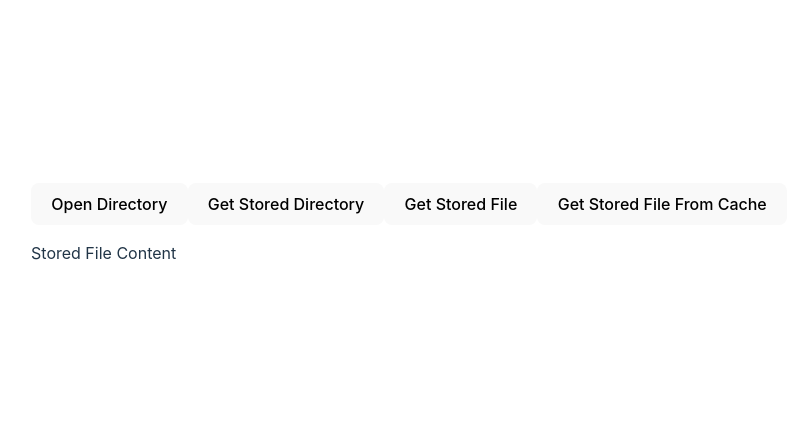
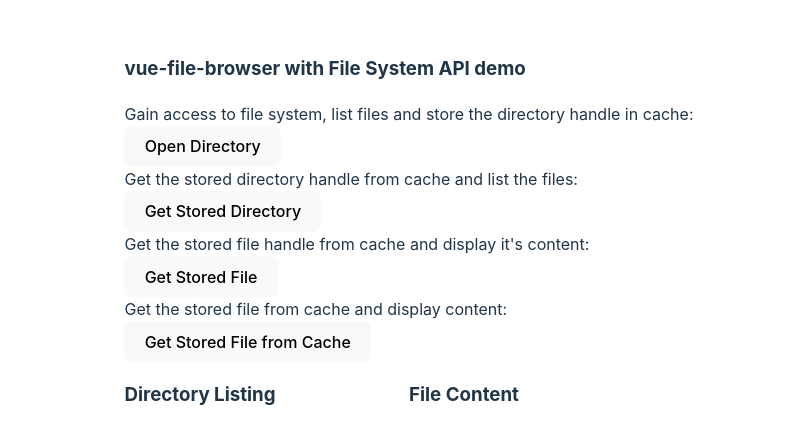
Before and after one commit to yojeek/vue-file-browser, a Vue app: page / in a window 1280 px wide. Shown: the part 168-612 px from the top of the page, without its empty margins (231-1028 px from the left). Built offline with nearby package versions, Linux system fonts and the light colour scheme.

Commit message:
Better demo

```diff
--- a/demo/App.vue
+++ b/demo/App.vue
@@ -1,11 +1,9 @@
 <script setup lang="ts">
-import NativeFileSystemAdapter from "./NativeFileSystemAdapter.vue";
+import AssetBrowser from "./AssetBrowser.vue";
 </script>
 
 <template>
-  <Suspense>
-    <NativeFileSystemAdapter />
-  </Suspense>
+  <AssetBrowser />
 </template>
 
 <style scoped>
--- /dev/null
+++ b/demo/AssetBrowser.vue
@@ -0,0 +1,139 @@
+<script lang="ts">
+import {defineComponent, ref} from 'vue';
+import {FileBrowser} from "../lib";
+import type {FileBrowserDirectory, FileBrowserFile} from "../lib/types";
+import {
+  openDirectory,
+  verifyDirectoryPermission,
+  getFileFromCache,
+  saveFileToCache,
+  listingToDirectoryRecursive,
+  getHandleFromCache,
+  saveHandleToCache
+} from "./file-system-access";
+import type {FileSystemDirectoryHandle} from './file-system-access';
+
+export default defineComponent({
+  name: 'AssetBrowser',
+  components: {
+    FileBrowser
+  },
+  setup() {
+    const rootDirectory = ref<FileBrowserDirectory | null>(null);
+    const fileContent = ref<string | null>(null);
+
+    async function getStoredRoot() {
+      rootDirectory.value = null;
+      const rootDirectoryFromStorage = await getHandleFromCache('rootDirectory') as FileSystemDirectoryHandle;
+
+      if (rootDirectoryFromStorage) {
+        await verifyDirectoryPermission(rootDirectoryFromStorage, true);
+
+        rootDirectory.value = await listingToDirectoryRecursive(rootDirectoryFromStorage);
+      } else {
+        alert('no root directory stored')
+      }
+    }
+
+    async function onOpenDirectory() {
+      rootDirectory.value = null;
+      const dirHandle = await openDirectory()
+
+      await saveHandleToCache('rootDirectory', dirHandle);
+      rootDirectory.value = await listingToDirectoryRecursive(dirHandle);
+
+      console.log(rootDirectory.value)
+    }
+
+    async function getStoredFileFromCache() {
+      const storedFile = await getFileFromCache('file');
+
+      if (storedFile) {
+        fileContent.value = (await storedFile.text()).slice(0, 100);
+      } else {
+        alert('no file stored')
+      }
+    }
+
+    async function selectFile(file: FileBrowserFile) {
+      let fileBlob = await file.handle.getFile();
+      await saveHandleToCache('fileHandle', file.handle);
+      await saveFileToCache('file', fileBlob);
+      fileContent.value = (await fileBlob.text()).slice(0, 100);
+    }
+
+    async function getStoredFile() {
+      const fileHandle = await getHandleFromCache('fileHandle') as FileSystemFileHandle;
+
+      if (fileHandle) {
+        await getStoredRoot();
+        try {
+          const fileBlob = await fileHandle.getFile();
+          fileContent.value = (await fileBlob.text()).slice(0, 100);
+        } catch (e: unknown) {
+          alert(`cant get file ${e} ${JSON.stringify(e)}`)
+        }
+      } else {
+        alert('no file stored')
+      }
+    }
+
+    function changeDirectory(directory: FileBrowserDirectory) {
+      console.log('changeDirectory', directory)
+    }
+
+    getStoredRoot().catch(e => console.warn(e));
+
+    return {
+      rootDirectory,
+      fileContent,
+      onOpenDirectory,
+      getStoredFileFromCache,
+      selectFile,
+      getStoredFile,
+      changeDirectory,
+      getStoredRoot
+    }
+  }
+});
+</script>
+
+<template>
+  <div class="asset-browser">
+    <h3>vue-file-browser with File System API demo</h3>
+    <div>
+      Gain access to file system, list files and store the directory handle in cache: <br>
+      <button @click="onOpenDirectory">Open Directory</button>
+    </div>
+    <div>
+      Get the stored directory handle from cache and list the files: <br>
+      <button @click="getStoredRoot">Get Stored Directory</button>
+    </div>
+    <div>
+      Get the stored file handle from cache and display it's content: <br>
+      <button @click="getStoredFile">Get Stored File</button>
+    </div>
+    <div>
+      Get the stored file from cache and display content: <br>
+      <button @click="getStoredFileFromCache">Get Stored File from Cache</button>
+    </div>
+
+    <div style="display: flex">
+      <div style="flex: 1">
+        <h3>Directory Listing</h3>
+        <FileBrowser v-if="rootDirectory"
+                     @select-file="selectFile"
+                     @change-directory="changeDirectory"
+                     :rootDirectory="rootDirectory"
+        />
+      </div>
+      <div style="flex: 1">
+        <h3>File Content</h3>
+        <pre v-if="fileContent">{{ fileContent }}</pre>
+      </div>
+    </div>
+  </div>
+</template>
+
+<style>
+</style>
--- a/demo/NativeFileSystemAdapter.vue
+++ /dev/null
@@ -1,93 +0,0 @@
-<script setup lang="ts">
-// @ts-ignore
-import {showDirectoryPicker} from 'native-file-system-adapter';
-// @ts-ignore
-import type {FileSystemDirectoryHandle, FileSystemHandle} from 'native-file-system-adapter';
-import {ref} from "vue";
-import FileBrowser from "../lib/FileBrowser.vue";
-import type {FileBrowserDirectory, FileBrowserFile} from "../lib/types";
-import * as idb from 'idb-keyval';
-import {verifyDirectoryPermission, getFileFromCache, saveFileToCache, listingToDirectoryRecursive} from "./helpers.ts";
-
-const rootDirectory = ref<FileBrowserDirectory | null>(null);
-
-async function getStoredRoot() {
-  rootDirectory.value = null;
-  const rootDirectoryFromStorage = await idb.get('rootDirectory') as FileSystemDirectoryHandle;
-
-  if (rootDirectoryFromStorage) {
-    await verifyDirectoryPermission(rootDirectoryFromStorage, true);
-
-    rootDirectory.value = await listingToDirectoryRecursive(rootDirectoryFromStorage);
-  } else {
-    alert('no root directory stored')
-  }
-}
-
-async function onOpenDirectory() {
-  rootDirectory.value = null;
-  const dirHandle = await showDirectoryPicker()
-
-  await idb.set('rootDirectory', dirHandle);
-  rootDirectory.value = await listingToDirectoryRecursive(dirHandle);
-
-  console.log(rootDirectory.value)
-}
-
-async function getStoredFileFromCache() {
-  const storedFile = await getFileFromCache('file');
-
-  if (storedFile) {
-    fileContent.value = (await storedFile.text()).slice(0, 100);
-  } else {
-    alert('no file stored')
-  }
-}
-
-const fileContent = ref<string | null>(null);
-
-async function selectFile(file: FileBrowserFile) {
-  let fileBlob = await file.handle.getFile();
-  await idb.set('fileHandle', file.handle);
-  await saveFileToCache('file', fileBlob);
-  fileContent.value = (await fileBlob.text()).slice(0, 100);
-}
-
-async function getStoredFile() {
-  const fileHandle = await idb.get('fileHandle') as FileSystemFileHandle;
-
-  if (fileHandle) {
-    await getStoredRoot();
-    try {
-      const fileBlob = await fileHandle.getFile();
-      fileContent.value = (await fileBlob.text()).slice(0, 100);
-    } catch (e: unknown) {
-      alert(`cant get file ${e} ${JSON.stringify(e)}`)
-    }
-  } else {
-    alert('no file stored')
-  }
-}
-
-function changeDirectory(directory: FileBrowserDirectory) {
-  console.log('changeDirectory', directory)
-}
-</script>
-
-<template>
-  <button @click="onOpenDirectory">Open Directory</button>
-  <button @click="getStoredRoot">Get Stored Directory</button>
-  <button @click="getStoredFile">Get Stored File</button>
-  <button @click="getStoredFileFromCache">Get Stored File From Cache</button>
-  <FileBrowser v-if="rootDirectory"
-               @select-file="selectFile"
-               @change-directory="changeDirectory"
-               :rootDirectory="rootDirectory"
-  />
-  <p>Stored File Content</p>
-  <pre v-if="fileContent">{{ fileContent }}</pre>
-</template>
-
-<style scoped>
-
-</style>
--- a/demo/helpers.ts
+++ b/demo/file-system-access.ts
@@ -1,8 +1,9 @@
-import {FileSystemDirectoryHandle} from "native-file-system-adapter/types/src/showDirectoryPicker";
+// @ts-ignore
+import {showDirectoryPicker, FileSystemDirectoryHandle, FileSystemHandle} from 'native-file-system-adapter';
 import * as idb from 'idb-keyval';
 import type {FileBrowserDirectory} from "../lib/types";
 
-export async function getFileFromCache(filename: string, collection?: string) : Promise<File | null> {
+export async function getFileFromCache(filename: string, collection?: string): Promise<File | null> {
     const key = collection ? `${collection}:${filename}` : filename;
     const file = await idb.get(key);
 
@@ -18,11 +19,40 @@ export async function getFileFromCache(filename: string, collection?: string) :
 }
 
 export async function saveFileToCache(key: string, file: File, collection?: string) {
+    if (!(file instanceof File)) {
+        throw new Error(`Value of key ${key} is not an instance of File`);
+    }
+
     await idb.set(collection ? `${collection}:${key}` : key, file);
 }
 
+export async function getHandleFromCache(directoryName: string, collection?: string): Promise<FileSystemHandle | FileSystemDirectoryHandle | null> {
+    const key = collection ? `${collection}:${directoryName}` : directoryName;
+    const handle = await idb.get(key);
+
+    if (!handle) {
+        return null;
+    }
+
+    // can't do the check because handle is instanceof DOM FileSystemHandle, not polyfilled
+    /*if (handle instanceof FileSystemHandle || handle instanceof FileSystemDirectoryHandle) {*/
+    return handle;
+    /*} else {
+        throw new Error(`Value of key ${key} is not an instance of FileSystemHandle or FileSystemDirectoryHandle`);
+    }*/
+}
+
+export async function saveHandleToCache(key: string, handle: FileSystemHandle | FileSystemDirectoryHandle, collection?: string) {
+    // can't do the check because handle is instanceof DOM FileSystemHandle, not polyfilled
+    /*if (!(handle instanceof FileSystemHandle) && !(handle instanceof FileSystemDirectoryHandle)) {
+        throw new Error(`Value of key ${key} is not an instance of FileSystemHandle or FileSystemDirectoryHandle`);
+    }*/
+
+    await idb.set(collection ? `${collection}:${key}` : key, handle);
+}
+
 export async function verifyDirectoryPermission(handle: FileSystemDirectoryHandle, readWrite: boolean) {
-    const options : any = {};
+    const options: any = {};
 
     if (readWrite) {
         options.mode = 'readwrite';
@@ -60,3 +90,9 @@ export async function listingToDirectoryRecursive(blob: FileSystemDirectoryHandl
 
     return result
 }
+
+export async function openDirectory() : Promise<FileSystemDirectoryHandle> {
+    return showDirectoryPicker()
+}
+
+export {FileSystemDirectoryHandle, FileSystemHandle};
```
Also changed, not shown: 1 other file (tests, documents, lock files or other folders).
